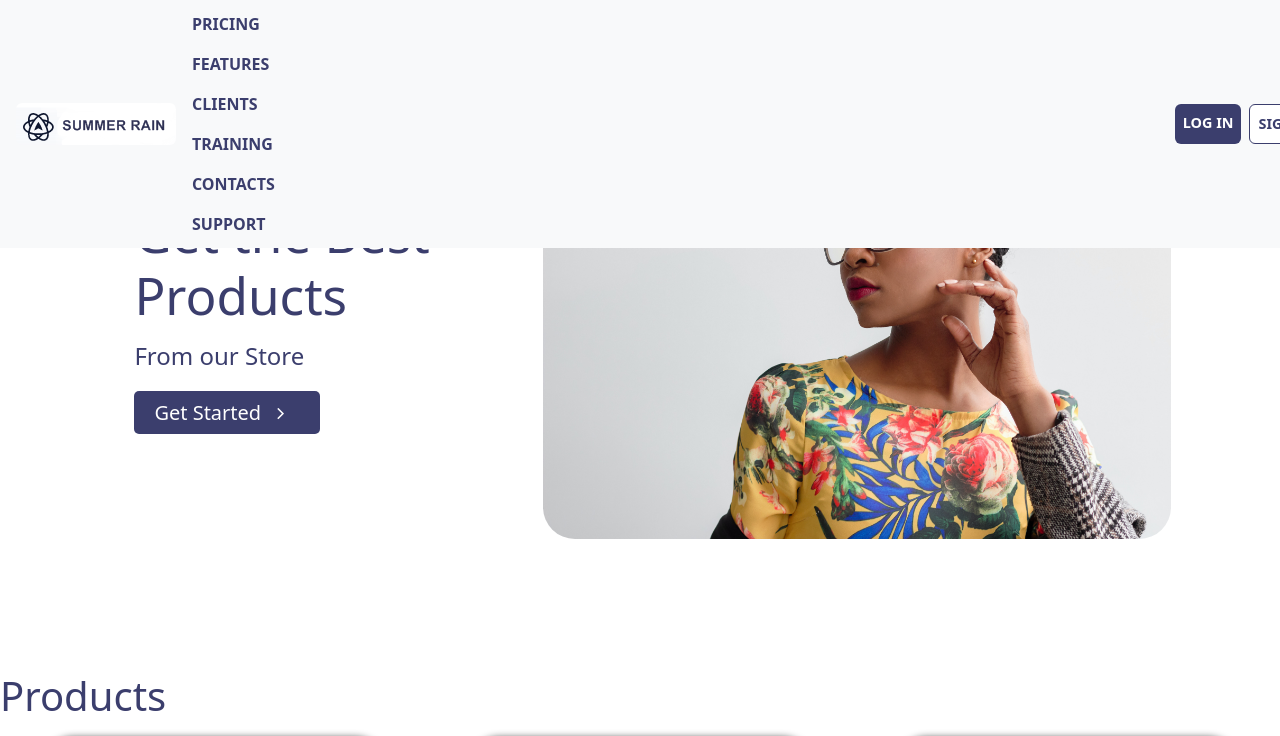
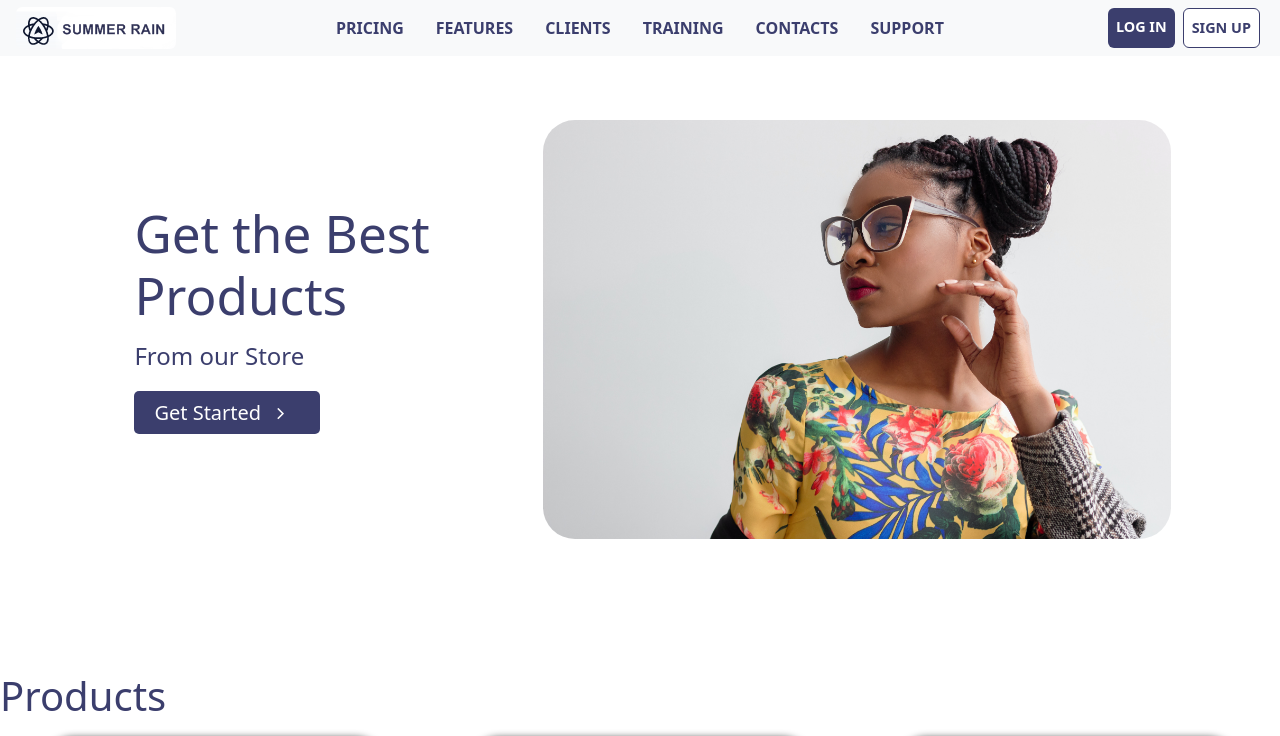
Before and after one commit to IuryOliveira567/SummerRain, a Vue app: page / in a window 1280 px wide. Shown: the top 736 px of the page. Built offline with nearby package versions, Linux system fonts and the light colour scheme.

Commit message:
fix: navbar alignment fixed

```diff
--- a/src/components/NavBar.vue
+++ b/src/components/NavBar.vue
@@ -1,5 +1,5 @@
 <template>
-  <div class="nav-bar d-flex justify-content-evenly align-items-center p-1">
+  <div class="nav-bar d-flex justify-content-between align-items-center p-1">
     <div class="mobile-menu" @click="showMenu">
       <div></div>
       <div></div>
@@ -18,7 +18,7 @@
         <li class="nav-item"><a class="nav-link" href="#">SUPPORT</a></li>
       </ul>
     </nav>
-    <div class="d-flex col-7 col-sm-10 justify-content-end">
+    <div class="d-flex justify-content-end">
       <a class="login p-2 rounded text-white nav-link m-1" href="#">LOG IN</a>
       <a class="signin p-2 rounded nav-link m-1" href="#">SIGN UP</a>
     </div>
```
